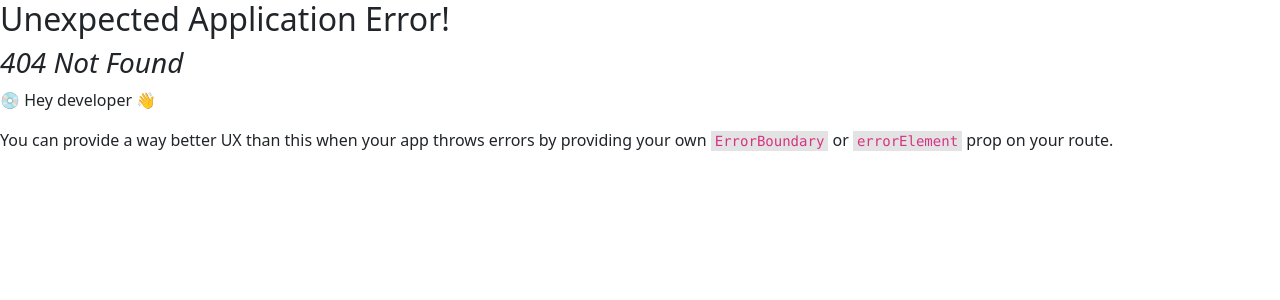
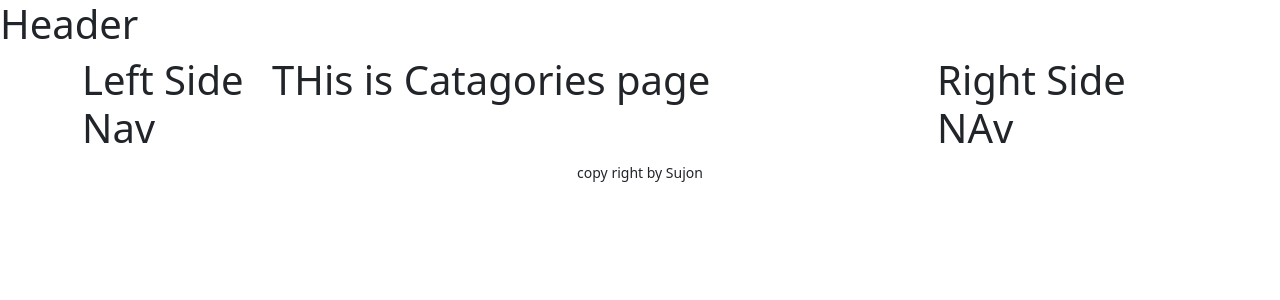
Before and after one commit to git-sujon/the-witness-news-portal, a React (Create React App) app: page /catagories/1 in a window 1280 px wide. Before the commit this address had no page. Shown: the top 300 px of the page. Built offline with nearby package versions, Linux system fonts and the light colour scheme.

Commit message:
Folder and Files Add

```diff
--- /dev/null
+++ b/src/Pages/Caatagory/Catagories/Catagories.js
@@ -0,0 +1,11 @@
+import React from 'react';
+
+const Catagories = () => {
+    return (
+        <div>
+            <h1>THis is Catagories page</h1>
+        </div>
+    );
+};
+
+export default Catagories;
--- /dev/null
+++ b/src/Pages/News/News/News.js
@@ -0,0 +1,11 @@
+import React from 'react';
+
+const News = () => {
+    return (
+        <div>
+            <h1>THis is News</h1>
+        </div>
+    );
+};
+
+export default News;
```
Also changed, not shown: src/Routes/Routes.js (+10 -0 lines).
